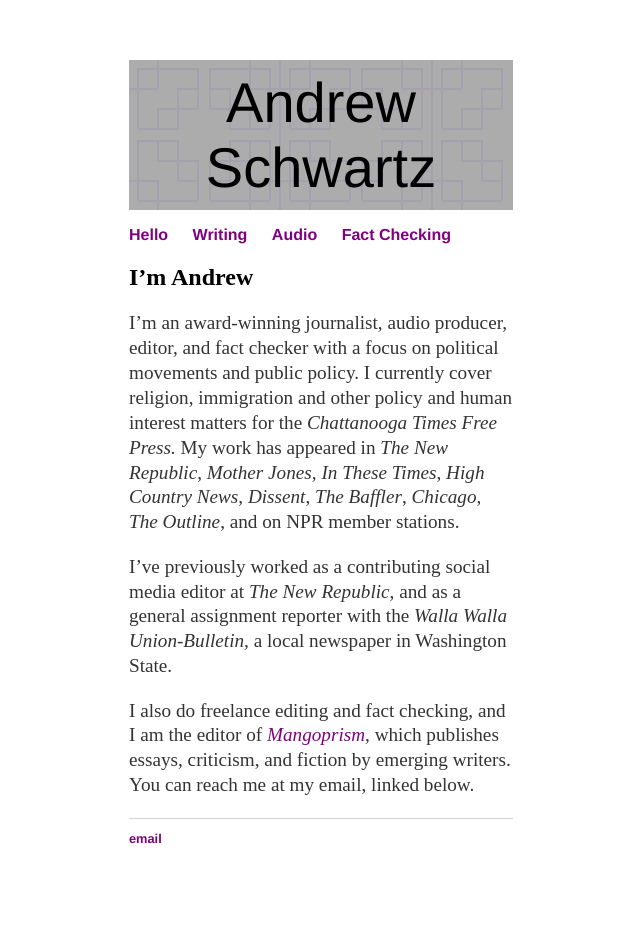
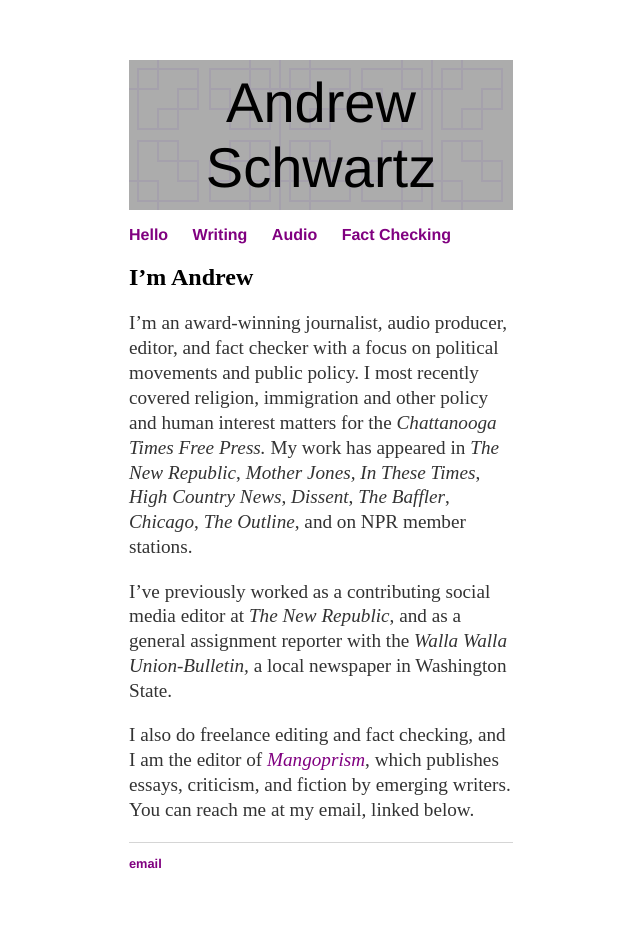
Before and after one commit to aonschwartz/aonschwartz.github.io, a Jekyll site: the page built from index.md, in a window 1280 px wide. Shown: the whole page, without its empty margins (319-959 px from the left). Built offline with Jekyll 4.4.1, drawn with Linux system fonts in a browser that asks for light colours; before the commit the page ends 906 px from its top, so only the background shows below that.

Commit message:
Update index.md

```diff
--- a/index.md
+++ b/index.md
@@ -6,7 +6,7 @@
 
 ## I'm Andrew
 
-I'm an award-winning journalist, audio producer, editor, and fact checker with a focus on political movements and public policy. I currently cover religion, immigration and other policy and human interest matters for the *Chattanooga Times Free Press.* My work has appeared in *The New Republic*, *Mother Jones,* *In These Times*, *High Country News*, *Dissent*, *The Baffler*, *Chicago*, *The Outline*, and on NPR member stations.
+I'm an award-winning journalist, audio producer, editor, and fact checker with a focus on political movements and public policy. I most recently covered religion, immigration and other policy and human interest matters for the *Chattanooga Times Free Press.* My work has appeared in *The New Republic*, *Mother Jones,* *In These Times*, *High Country News*, *Dissent*, *The Baffler*, *Chicago*, *The Outline*, and on NPR member stations.
 
 I've previously worked as a contributing social media editor at *The New Republic*, and as a general assignment reporter with the *Walla Walla Union-Bulletin,* a local newspaper in Washington State.
 
```
